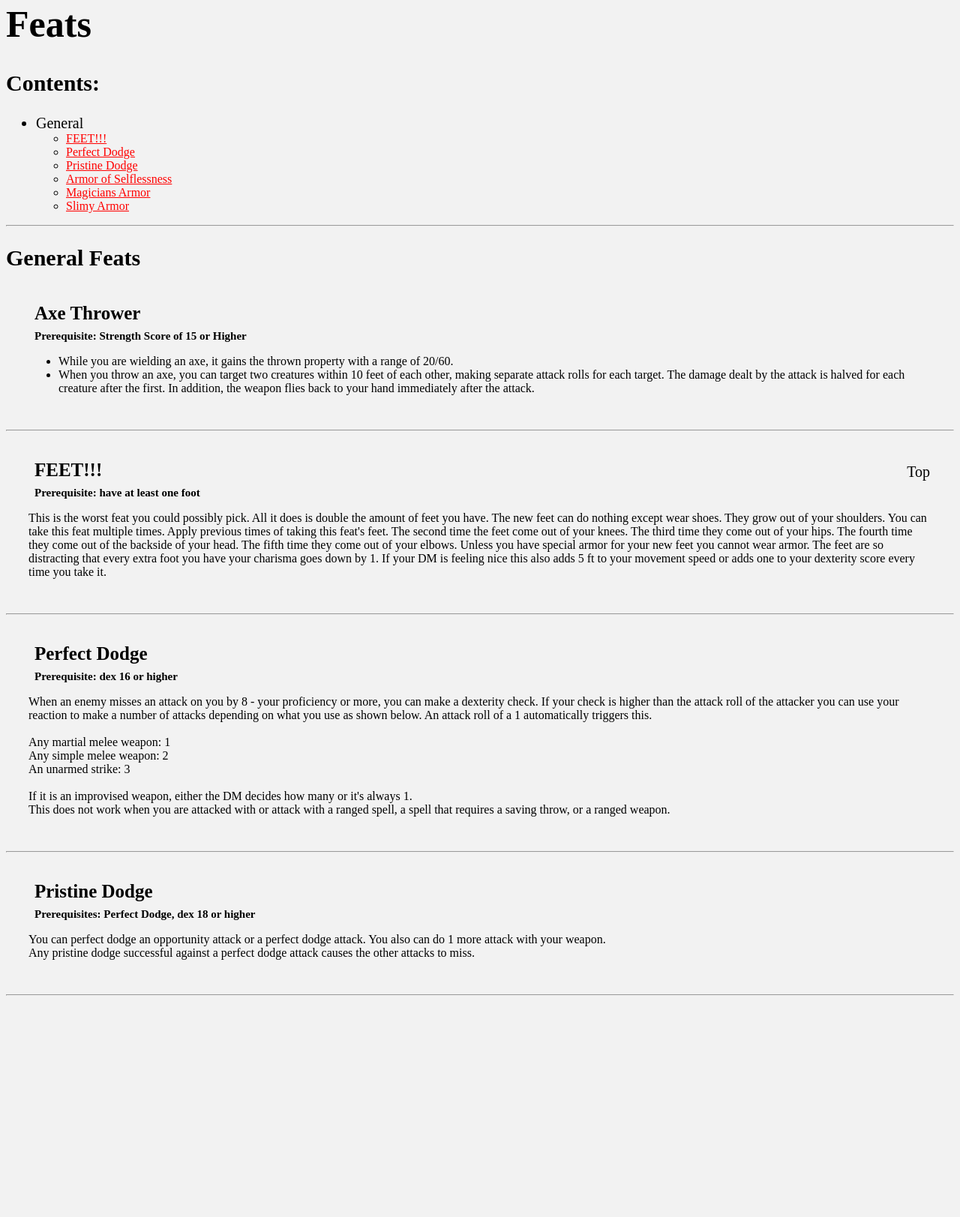
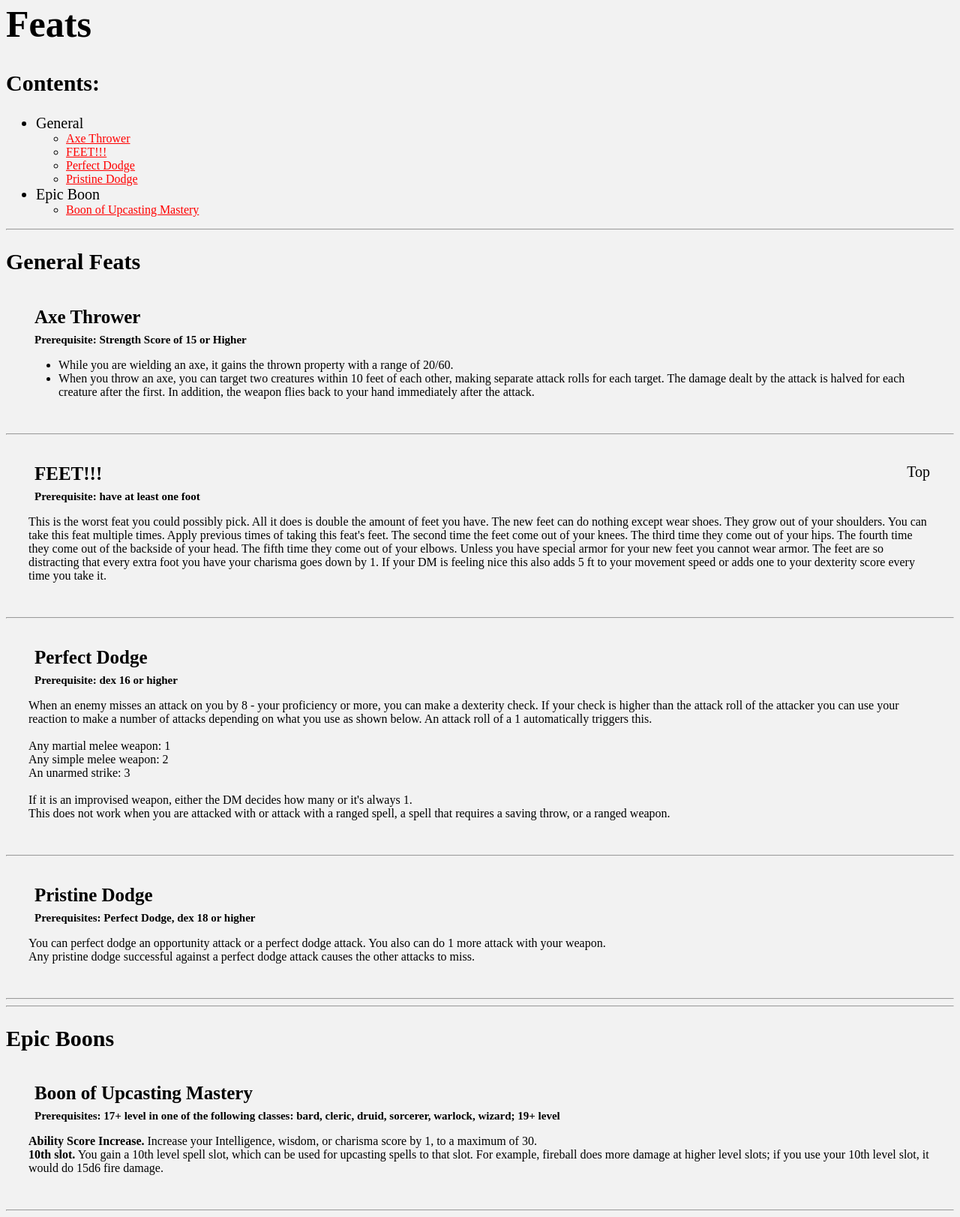
Before and after one commit to Fishyboi72/DnD-Homebrew, a website: page pages/feats.html in a window 1280 px wide. Shown: the part 149-1772 px from the top of the page at 75% size. Before the commit the page ends 1485 px from the top, so only its background shows below. Drawn offline with Linux system fonts and the light colour scheme.

Commit message:
did all feats

```diff
--- a/pages/feats.html
+++ b/pages/feats.html
@@ -24,14 +24,16 @@
                 <ul>
                     <li class="type">General</li>
                     <ul>
+                        <li><a href="#Axe_Thrower">Axe Thrower</a></li>
                         <li><a href="#Feet">FEET!!!</a></li>
                         <li><a href="#Perfect_Dodge">Perfect Dodge</a></li>
                         <li><a href="#Pristine_Dodge">Pristine Dodge</a></li>
-
-                        <li><a href="#Armor_of_Selflessness">Armor of Selflessness</a></li>
-                        <li><a href="#Magicians_Armor">Magicians Armor</a></li>
-                        <li><a href="#Slimy_Armor">Slimy Armor</a></li>
                     </ul>
+                    <li class="type">Epic Boon</li>
+                    <ul>
+                        <li><a href="#Boon_of_Upcasting_Mastery">Boon of Upcasting Mastery</a></li>
+                    </ul>
+                </ul>
             </section>
             <hr>
             <section>
@@ -73,5 +75,16 @@
                 </article>
                 <hr>
             </section>
+            <hr>
+            <section>
+                <h2>Epic Boons</h2>
+                <article id="Boon_of_Upcasting_Mastery">
+                    <h3>Boon of Upcasting Mastery</h3>
+                    <h5>Prerequisites: 17+ level in one of the following classes: bard, cleric, druid, sorcerer, warlock, wizard; 19+ level</h5>
+                    <p><b>Ability Score Increase.</b> Increase your Intelligence, wisdom, or charisma score by 1, to a maximum of 30.<br>
+                        <b>10th slot.</b> You gain a 10th level spell slot, which can be used for upcasting spells to that slot. For example, fireball does more damage at higher level slots; if you use your 10th level slot, it would do 15d6 fire damage.</p>
+                </article>
+                <hr>
+            </section>
         </body>
     </html>
```
